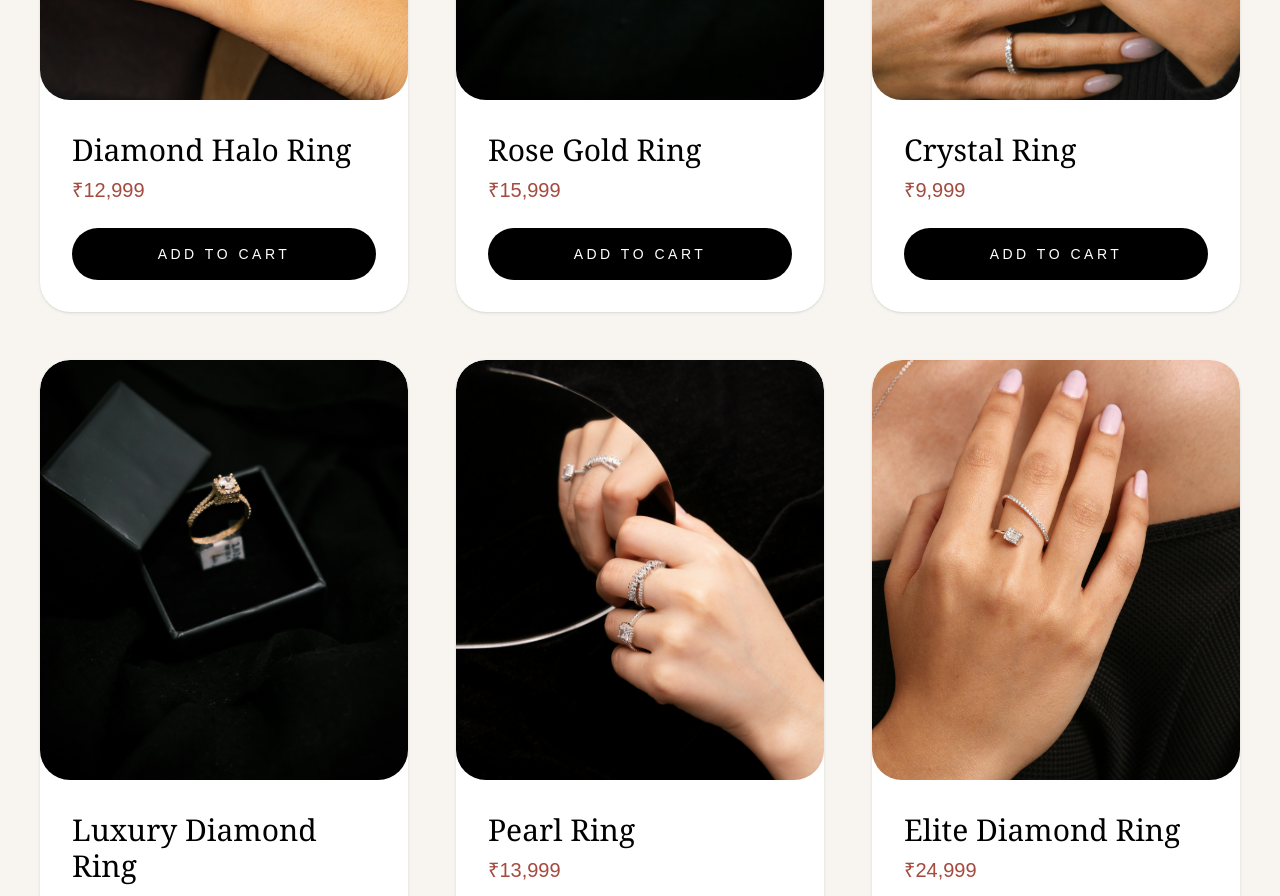
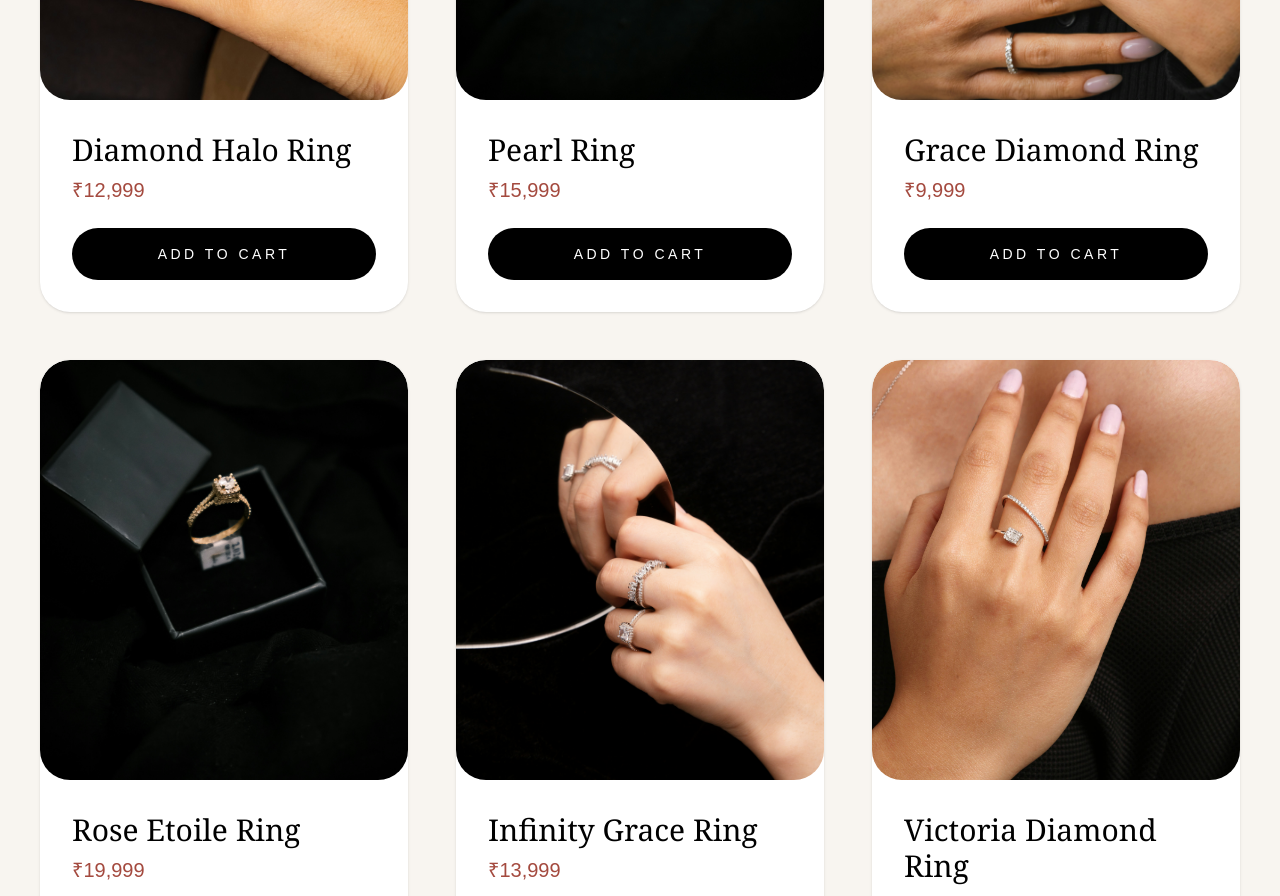
Before and after one commit to hudhafathima081-cell/Elane, a Next.js app: page /collections/rings in a window 1280 px wide. Shown: the part 540-1436 px from the top of the page. Built offline with nearby package versions, Linux system fonts and the light colour scheme.

Commit message:
modified ring names

```diff
--- a/app/collections/rings/page.tsx
+++ b/app/collections/rings/page.tsx
@@ -9,27 +9,27 @@ export default function WatchesPage() {
   price: "₹12,999",
 },
 {
-  name: "Rose Gold Ring",
+  name: "Pearl Ring",
   image: "/ring2.jpg",
   price: "₹15,999",
 },
 {
-  name: "Crystal Ring",
+  name: "Grace Diamond Ring",
   image: "/ring3.jpg",
   price: "₹9,999",
 },
 {
-  name: "Luxury Diamond Ring",
+  name: "Rose Etoile Ring",
   image: "/ring4.jpg",
   price: "₹19,999",
 },
 {
-  name: "Pearl Ring",
+  name: "Infinity Grace Ring",
   image: "/ring5.jpg",
   price: "₹13,999",
 },
 {
-  name: "Elite Diamond Ring",
+  name: "Victoria Diamond Ring",
   image: "/ring6.jpg",
   price: "₹24,999",
 },
```
